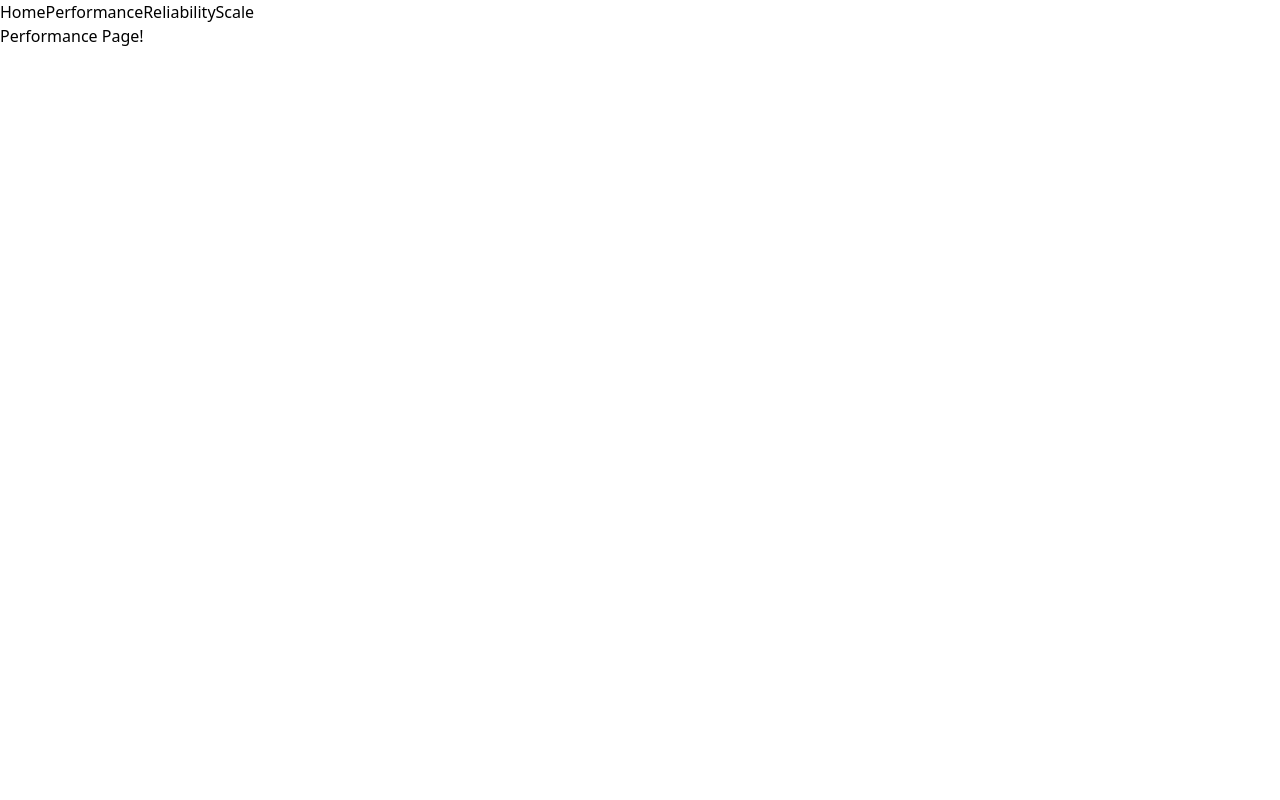
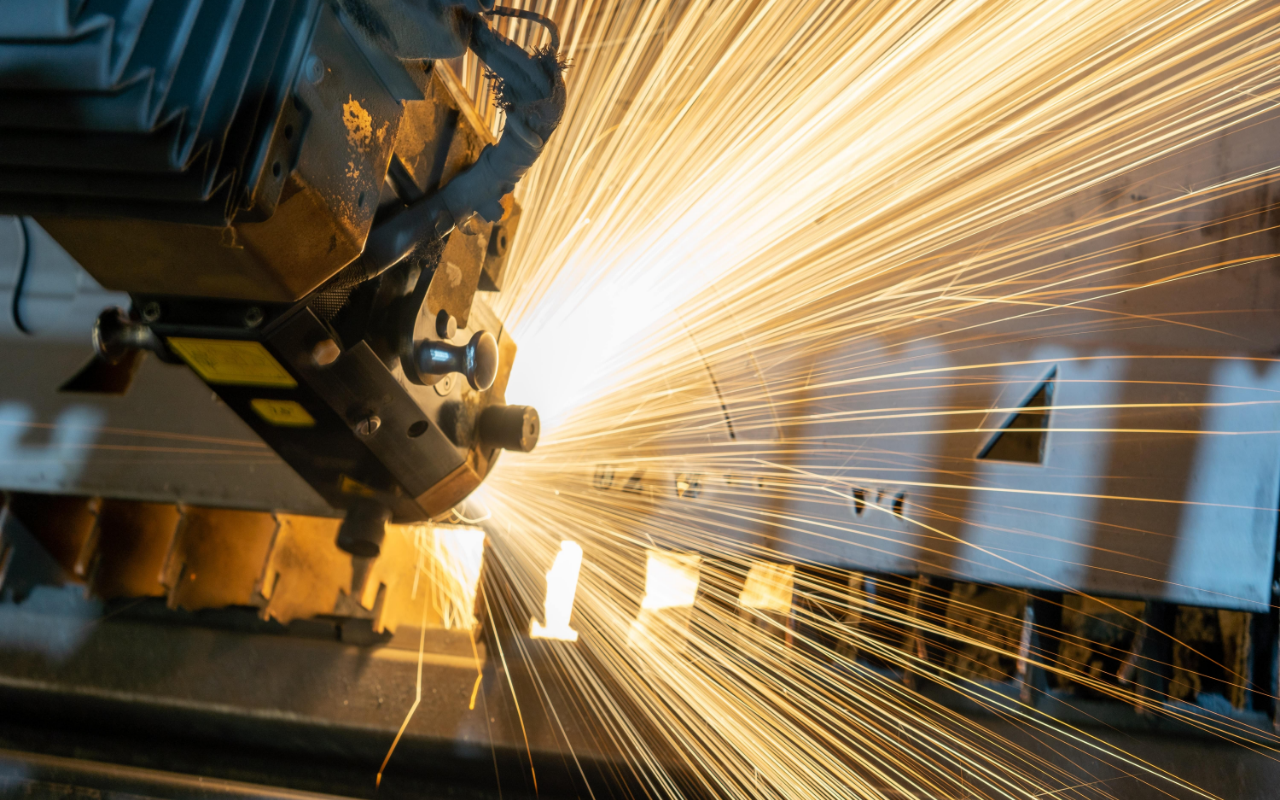
Before and after one commit to MaorHadadLD/corp, a Next.js app in the folder crop/: page /performance in a window 1280 px wide. Built offline with nearby package versions, Linux system fonts and the light colour scheme.

Commit message:
update the performance page

```diff
--- a/crop/src/app/page.tsx
+++ b/crop/src/app/page.tsx
@@ -3,6 +3,10 @@ import Hero from "@/components/hero";
 
 export default function Home() {
   return (
-    <Hero imgData={homeImg} imgAlt="car factory" title="Professional Cloud Hosting" />
+    <Hero
+      imgData={homeImg}
+      imgAlt="car factory"
+      title="Professional Cloud Hosting"
+    />
   );
 }
--- a/crop/src/app/performance/page.tsx
+++ b/crop/src/app/performance/page.tsx
@@ -1,3 +1,13 @@
+import homeImg from '../../../public/performance.jpg';
+import Hero from '@/components/hero';
+
 export default function PerformancePage() {
-    return <div>Performance Page!</div>;
+    return (
+    <Hero
+        imgData={homeImg}
+        imgAlt="welding"
+        title="We serve high performance applications"
+      />
+    );
+
 }
```
